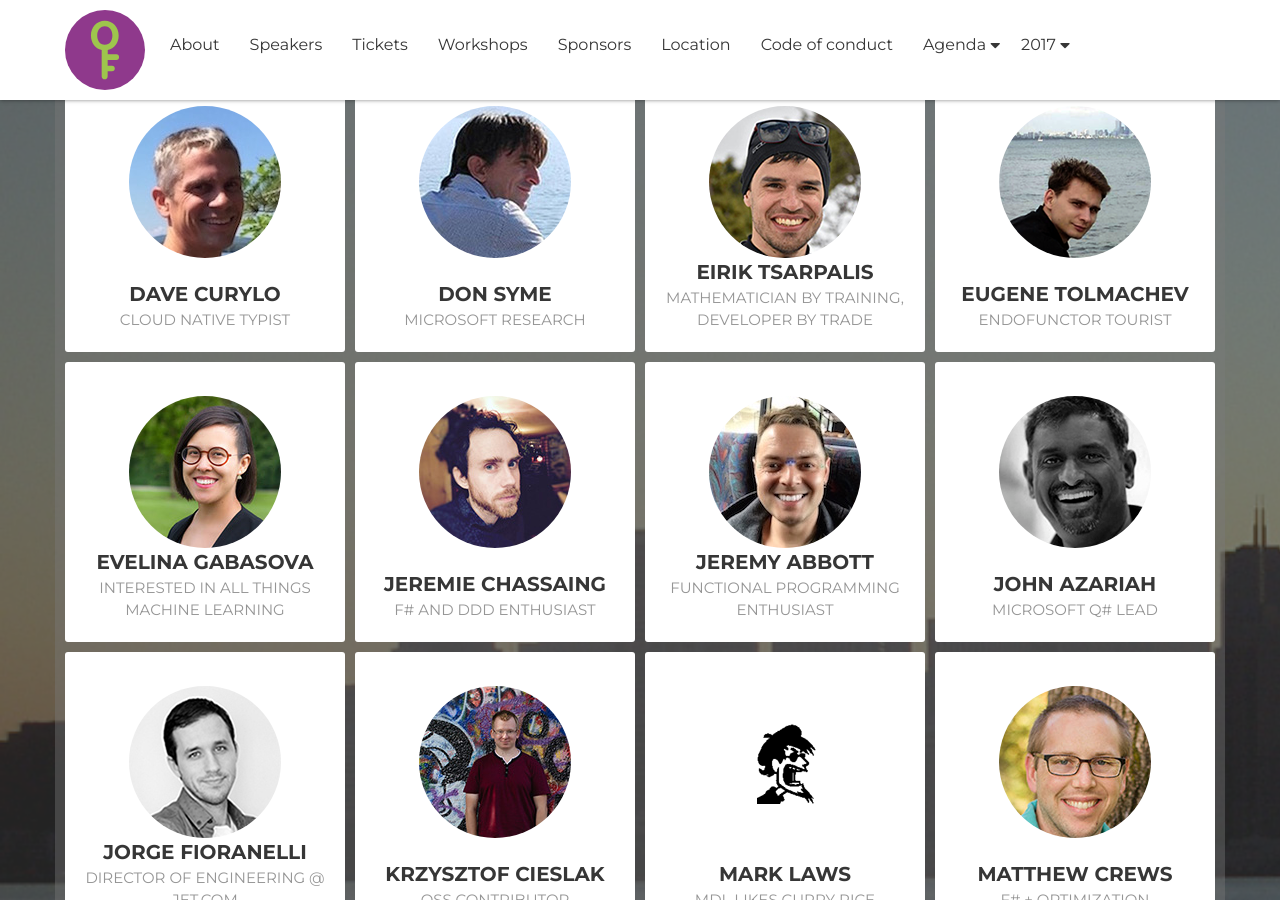
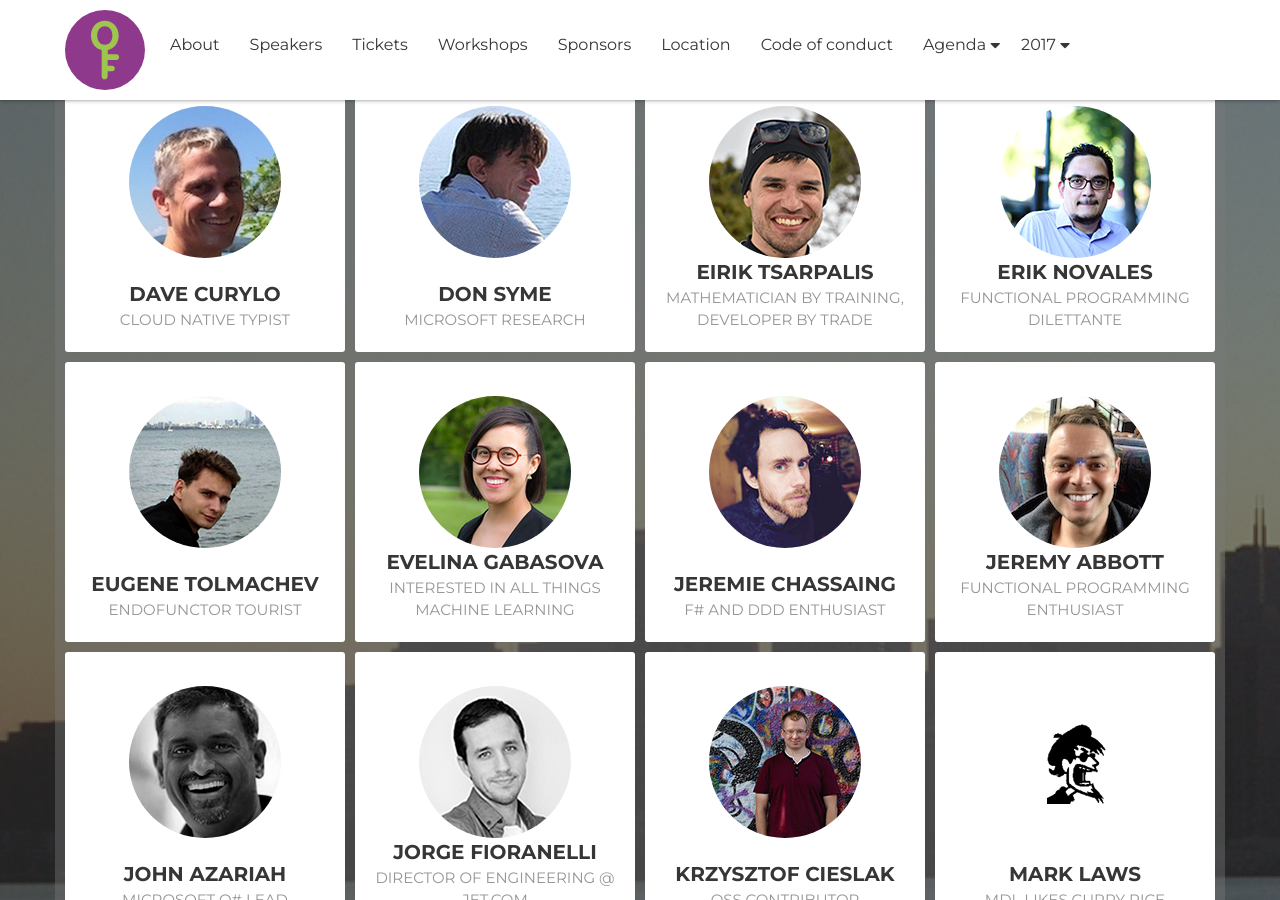
Before and after one commit to open-fsharp/open-fsharp.github.io, a Jekyll site: the page built from index.html, in a window 1280 px wide and 900 px high, scrolled down 1975 px. Built offline with Jekyll 4.4.1, drawn with Linux system fonts in a browser that asks for light colours; nearby versions of some CDN libraries; the list of posts is cut into pages by our own code; comment, search, counter and statistics services are not loaded.

Commit message:
add erik novales as a speaker

```diff
--- a/index.html
+++ b/index.html
@@ -265,9 +265,30 @@
 							</div>
 							<div class="speaker-social">
 								<ul class="social-media">
-									<li><a href=" https://twitter.com/eiriktsarpalis"><i class="fab fa-twitter"></i></a></li>
+									<li><a href="https://twitter.com/eiriktsarpalis"><i class="fab fa-twitter"></i></a></li>
 									<li><a href="https://github.com/eiriktsarpalis"><i class="fab fa-github-alt"></i></a></li>
 									<li><a href="https://eiriktsarpalis.wordpress.com/"><i class="fas fa-rss"></i></a></li>
+								</ul>
+							</div>
+						</div><!-- /.speaker-item -->
+					</div><!-- /.row -->
+				</div><!-- /.col-sm-6 col-md-3 -->
+
+				<div class="col-sm-6 col-md-3">
+					<div class="row">
+						<div class="speaker-item">
+							<div class="speaker-thumb">
+								<a href="{{ site.baseurl }}speakers/erik-novales/"><img src="{{ site.baseurl }}public/assets/speakers/2018/erik-novales.jpg" alt="Erik Novales"></a>
+							</div><!-- /.speaker-thumb -->
+							<div class="speaker-content">
+								<a href="{{ site.baseurl }}speakers/eirik-tsarpalis/" class="speaker-name">ERIK NOVALES</a>
+								<p class="designation">functional programming dilettante</p>
+							</div>
+							<div class="speaker-social">
+								<ul class="social-media">
+									<li><a href="https://twitter.com/yankeefinn"><i class="fab fa-twitter"></i></a></li>
+									<li><a href="https://github.com/enovales"><i class="fab fa-github-alt"></i></a></li>
+									<li><a href="http://www.eriknovales.com/"><i class="fas fa-rss"></i></a></li>
 								</ul>
 							</div>
 						</div><!-- /.speaker-item -->
```
Also changed, not shown: agenda/conference.md (+6 -4 lines), speakers/erik-novales.md (+12 -0 lines), public/assets/speakers/2018/erik-novales.jpg (added), public/assets/speakers/2018/mark-laws.gif (deleted).
